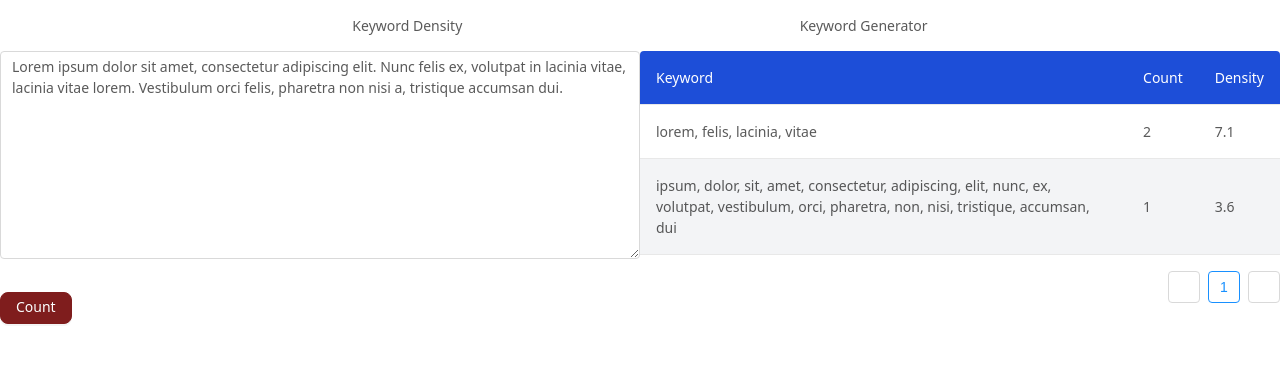
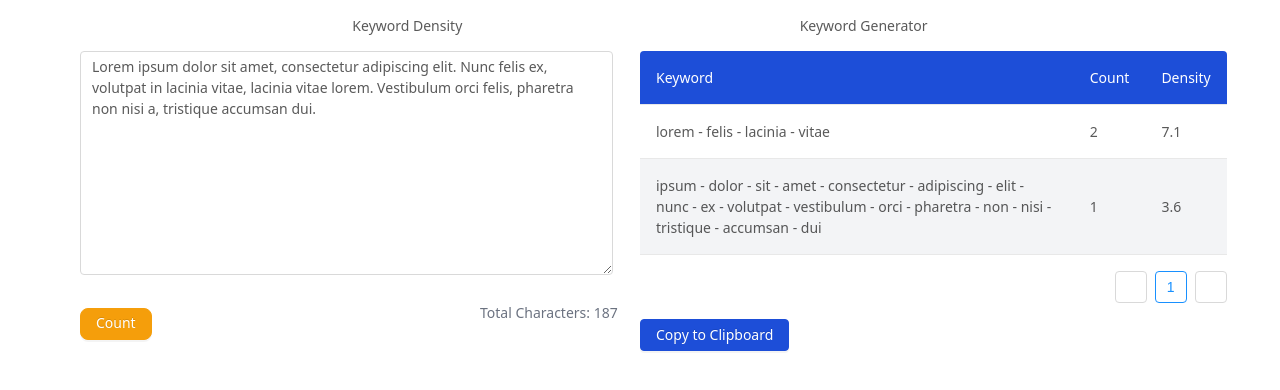
Before and after one commit to sevvalkaplannn/Keyword-Generator, a Vue app: page /keyword-density in a window 1280 px wide. Shown: the top 390 px of the page. Built offline with nearby package versions, Linux system fonts and the light colour scheme; what vue-clipboard2 would draw is missing.

Commit message:
feat(ONB-204):New features added, css has been improved .

```diff
--- a/src/components/KeywordTable.vue
+++ b/src/components/KeywordTable.vue
@@ -1,20 +1,28 @@
 <template>
-  <div>
+  <div class="ma-table">
     <a-table
       :columns="columns"
       :dataSource="dataSource"
       :rowClassName="getRowClassName"
     />
+    <a-button
+      @click="copyToClipboard"
+      type="primary"
+      html-type="submit"
+      class="convertButton"
+      >Copy to Clipboard</a-button
+    >
   </div>
 </template>
 
 <script>
-import { Table } from "ant-design-vue";
+import { Button, Table } from "ant-design-vue";
 import { regex, splitRegex, filterArr } from "../pages/cleanupResources";
 
 export default {
   components: {
     "a-table": Table,
+    "a-button": Button,
   },
   props: ["text"],
   data() {
@@ -111,11 +119,15 @@ export default {
         );
 
         if (keywords.length > 0 && !isNaN(count) && !isNaN(density)) {
+          const densityValue =
+            keywords.length === 1
+              ? density
+              : this.calculateDensity(parseInt(count), this.totalCount);
           keywordData.push({
-            key: keywords.join(", "),
-            keyword: keywords.join(", "),
+            key: keywords.join(" - "),
+            keyword: keywords.join(" - "),
             count: parseInt(count),
-            density: density,
+            density: densityValue,
           });
         }
       }
@@ -126,6 +138,17 @@ export default {
       //I didn't use record so I add _ as placeholder because there is no specific data that I want to keep
       return index % 2 === 0 ? "default-row" : "gray-row";
     },
+    copyToClipboard() {
+      const csvData =
+        "Keywords,Count,Density\n" +
+        this.dataSource
+          .map((row) => {
+            const keywords = row.key.split(", ").join(" - ");
+            return `${keywords},${row.count},${row.density}`;
+          })
+          .join("\n");
+      navigator.clipboard.writeText(csvData);
+    },
   },
 };
 </script>
@@ -134,7 +157,9 @@ export default {
 :deep .ant-table-thead > tr > th {
   @apply bg-blue-700 text-white;
 }
-
+:deep .ant-btn-primary {
+  @apply bg-blue-700 border-blue-700;
+}
 :deep .default-row {
   @apply bg-white;
 }
@@ -142,4 +167,8 @@ export default {
 :deep .gray-row {
   @apply bg-gray-100;
 }
+
+.ma-table {
+  @apply w-11/12;
+}
 </style>
--- a/src/components/KeywordText.vue
+++ b/src/components/KeywordText.vue
@@ -5,28 +5,46 @@
         <a-textarea v-model="userInput" placeholder="Enter text" />
       </a-form-item>
       <a-form-item>
-        <a-button type="primary" html-type="submit" class="convertButton">Count</a-button>
+        <a-row>
+          <a-col :span="18">
+            <a-button type="primary" html-type="submit" class="convertButton"
+              >Count</a-button
+            >
+          </a-col>
+          <a-col :span="6">
+            <span class="characterCount">Total Characters: {{ userInput.length }}</span>
+          </a-col>
+        </a-row>
       </a-form-item>
     </a-form>
   </div>
 </template>
 
 <script>
-import { Form, Input, Button } from "ant-design-vue";
+import { Form, Input, Button, Row, Col } from "ant-design-vue";
 
 export default {
   components: {
+    "a-row": Row,
+    "a-col": Col,
     "a-form": Form,
     "a-form-item": Form.Item,
     "a-textarea": Input.TextArea,
     "a-button": Button,
   },
   props: ["initialText"],
+
   data() {
     return {
       form: {},
       userInput: "",
+      characterCount: 0,
     };
+  },
+  watch: {
+    userInput: function (newVal) {
+      this.characterCount = newVal.length;
+    },
   },
   mounted() {
     this.userInput = this.initialText;
@@ -42,10 +60,15 @@ export default {
 
 <style scoped>
 .convertButton {
-  @apply bg-red-900 border-red-900 text-white rounded-lg h-8;
+  @apply left-20 relative bg-yellow-500 border-yellow-500 text-white rounded-lg h-8;
 }
-
+:deep .ant-btn-primary:hover {
+  @apply bg-yellow-400 border-yellow-400;
+}
 :deep textarea.ant-input {
-  @apply h-52 min-h-0;
+  @apply relative h-56 min-h-0 w-10/12 left-20;
+}
+.characterCount {
+  @apply absolute text-sm text-gray-500;
 }
 </style>
```
